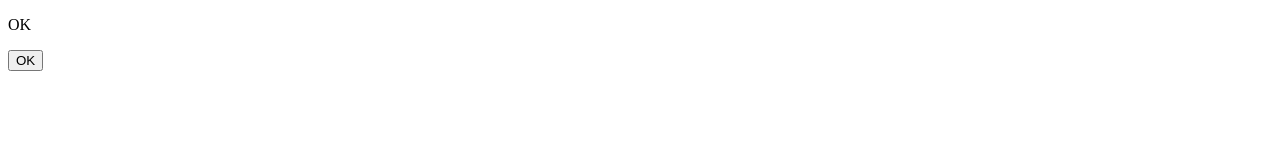
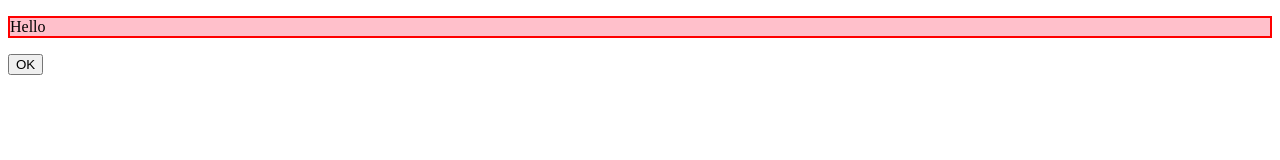
Before and after one commit to umedanaoyuki/DOMstudy, a plain HTML site: page index.html in a window 1280 px wide. Both pictures are taken after a click on the button "OK". Drawn offline with Linux system fonts and the light colour scheme.

Commit message:
ClassLIst

```diff
--- a/index.html
+++ b/index.html
@@ -8,7 +8,7 @@
     <link rel="stylesheet" href="style.css">
 </head>
 <body>
-    <p>Hello</p>
+    <p class="green-color">Hello</p>
     <button>OK</button>
     <script src="main.js"></script>
 </body>
--- a/main.js
+++ b/main.js
@@ -4,9 +4,8 @@
 {
     //ボタン要素取得後 addEventListner
     document.querySelector('button').addEventListener('click',() => {
-        //document.querySelector('p').textContent = 'こんにちは';
-        //console.log('test');
-        document.querySelector('p').textContent = document.querySelector('button').textContent;
+        document.querySelector('p').classList.add('pink-bg', 'red-border');
+        document.querySelector('p').classList.remove('green-color');
     });
 
     console.log('Hello');
--- a/style.css
+++ b/style.css
@@ -1 +1,13 @@
 @charset "UTF-8";
+
+.pink-bg {
+    background: pink;
+}
+
+.red-border {
+    border: 2px solid red;
+}
+
+.green-color {
+    color: green;
+}
```
